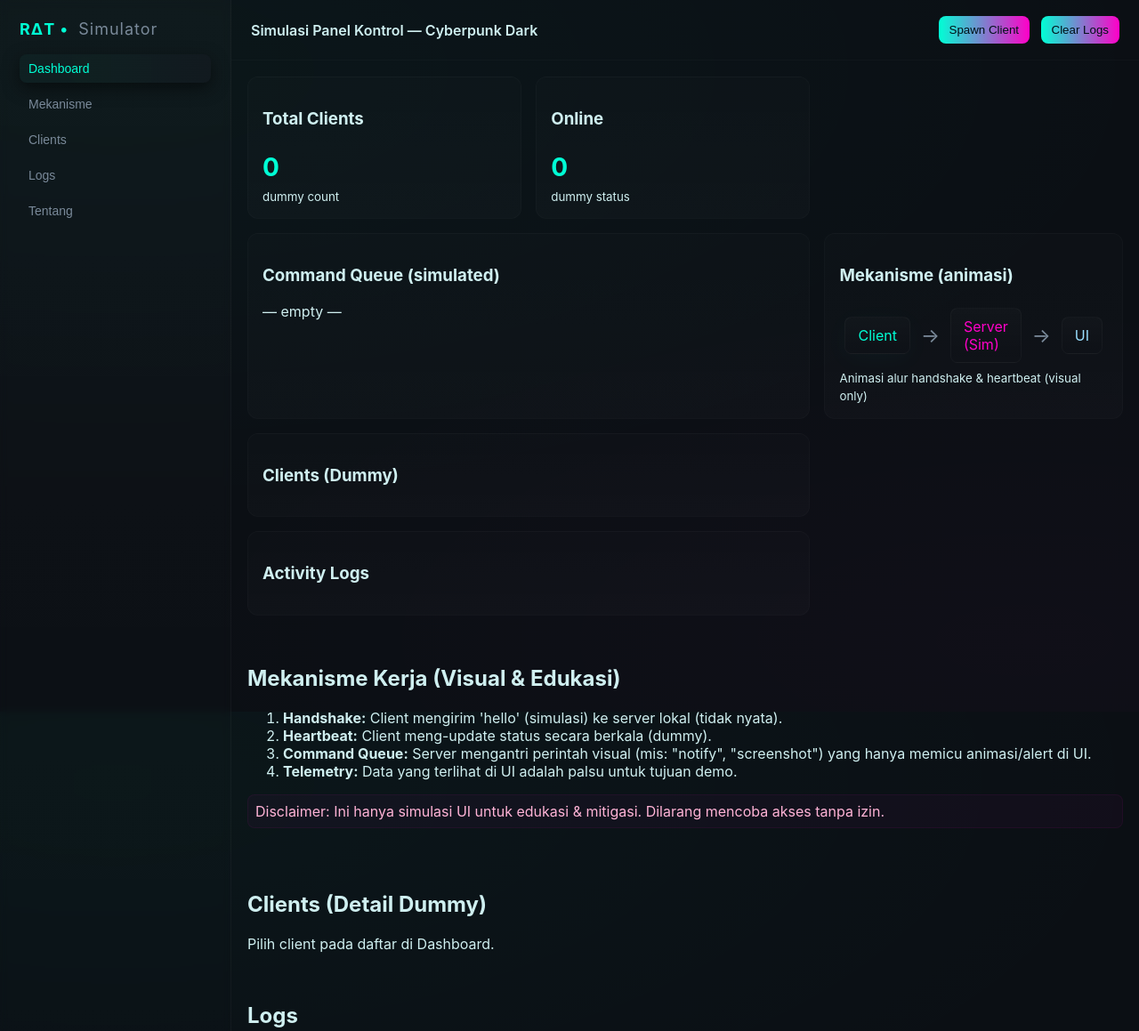
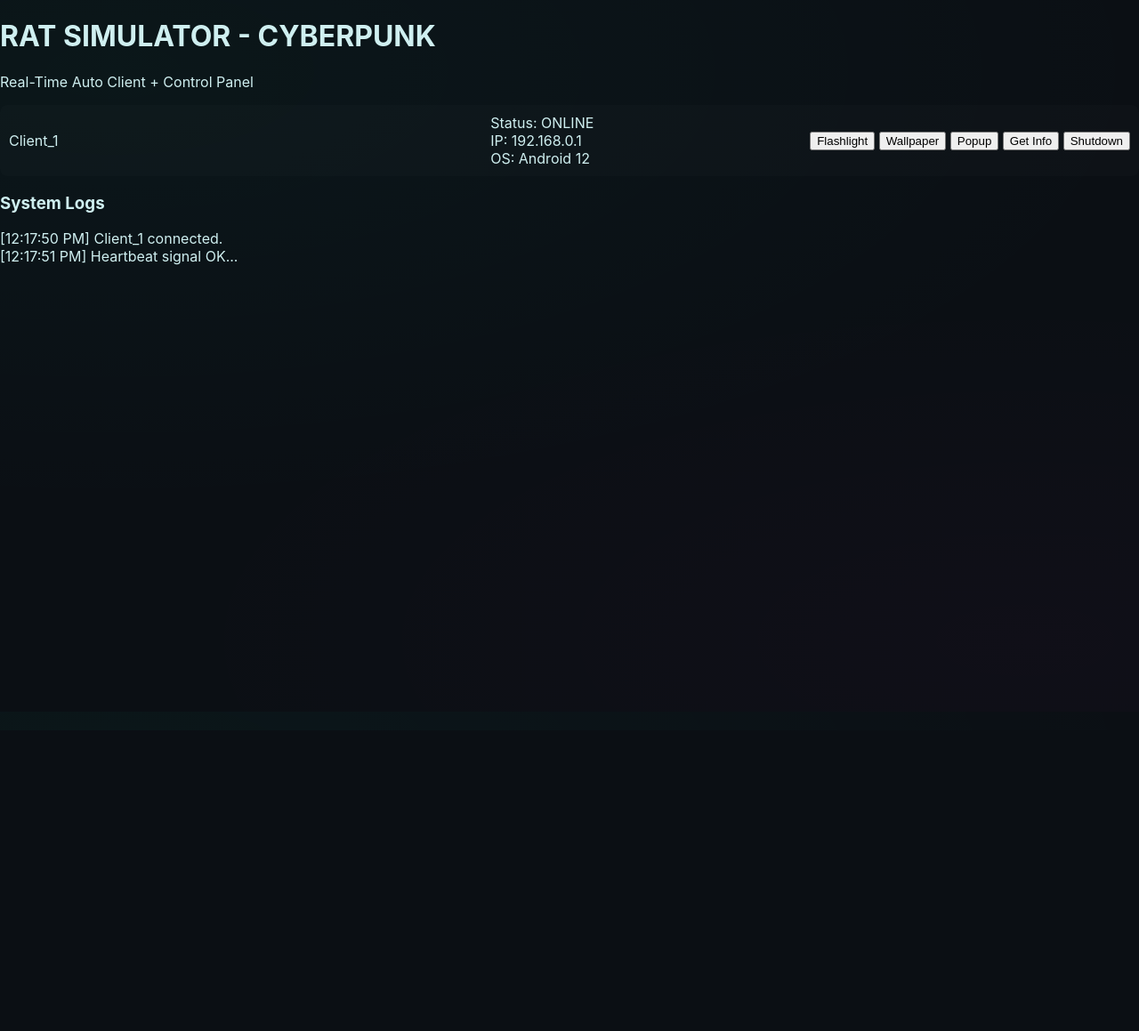
Before and after one commit to stokkzero26-ops/robuxx, a plain HTML site: page index.html in a window 1280 px wide. Shown: the top 1159 px of the page at 89% size. After the commit the page ends 821 px from the top, so only its background shows below. Drawn offline with Linux system fonts and the light colour scheme.

Commit message:
Update index.html

```diff
--- a/index.html
+++ b/index.html
@@ -1,130 +1,25 @@
-<!doctype html>
-<html lang="id">
+<!DOCTYPE html>
+<html lang="en">
 <head>
-  <meta charset="utf-8" />
-  <meta name="viewport" content="width=device-width,initial-scale=1" />
-  <title>RAT Simulator — UI-only (Edukasi)</title>
-  <link rel="stylesheet" href="style.css">
-  <meta name="description" content="Simulasi UI-only: memperlihatkan mekanisme RAT secara visual. Semua data dummy.">
+    <meta charset="UTF-8" />
+    <meta name="viewport" content="width=device-width, initial-scale=1.0" />
+    <title>RAT Simulator - Cyberpunk Edition</title>
+    <link rel="stylesheet" href="style.css" />
 </head>
+
 <body>
-  <div id="app">
-    <aside class="sidebar">
-      <div class="brand">RΔT • <span>Simulator</span></div>
-      <nav>
-        <button class="nav-btn active" data-view="dashboard">Dashboard</button>
-        <button class="nav-btn" data-view="mechanism">Mekanisme</button>
-        <button class="nav-btn" data-view="clients">Clients</button>
-        <button class="nav-btn" data-view="logs">Logs</button>
-        <button class="nav-btn" data-view="about">Tentang</button>
-      </nav>
-      <div class="footer-note">Mode: <strong>UI-only</strong></div>
-    </aside>
+    <div class="header">
+        <h1>RAT SIMULATOR - CYBERPUNK</h1>
+        <p class="subtitle">Real-Time Auto Client + Control Panel</p>
+    </div>
 
-    <main class="main">
-      <header class="topbar">
-        <div class="top-title">Simulasi Panel Kontrol — Cyberpunk Dark</div>
-        <div class="top-actions">
-          <button id="spawn-client">Spawn Client</button>
-          <button id="clear-logs">Clear Logs</button>
-        </div>
-      </header>
+    <div id="client-container"></div>
 
-      <section id="view-dashboard" class="view active">
-        <div class="grid">
-          <div class="card stat">
-            <h3>Total Clients</h3>
-            <div id="stat-clients">0</div>
-            <small>dummy count</small>
-          </div>
+    <div class="log-box">
+        <h3>System Logs</h3>
+        <div id="log"></div>
+    </div>
 
-          <div class="card stat">
-            <h3>Online</h3>
-            <div id="stat-online">0</div>
-            <small>dummy status</small>
-          </div>
-
-          <div class="card chart card-large">
-            <h3>Command Queue (simulated)</h3>
-            <div id="queue-area" class="queue-area">— empty —</div>
-          </div>
-
-          <div class="card diagram">
-            <h3>Mekanisme (animasi)</h3>
-            <div class="diagram-box">
-              <div class="node client-node">Client</div>
-              <div class="arrow">→</div>
-              <div class="node server-node">Server (Sim)</div>
-              <div class="arrow">→</div>
-              <div class="node ui-node">UI</div>
-            </div>
-            <small>Animasi alur handshake & heartbeat (visual only)</small>
-          </div>
-
-          <div class="card clients-list card-large">
-            <h3>Clients (Dummy)</h3>
-            <div id="clients-list"></div>
-          </div>
-
-          <div class="card logs card-large">
-            <h3>Activity Logs</h3>
-            <div id="log-area"></div>
-          </div>
-        </div>
-      </section>
-
-      <section id="view-mechanism" class="view">
-        <div class="doc">
-          <h2>Mekanisme Kerja (Visual & Edukasi)</h2>
-          <ol>
-            <li><strong>Handshake:</strong> Client mengirim 'hello' (simulasi) ke server lokal (tidak nyata).</li>
-            <li><strong>Heartbeat:</strong> Client meng-update status secara berkala (dummy).</li>
-            <li><strong>Command Queue:</strong> Server mengantri perintah visual (mis: "notify", "screenshot") yang hanya memicu animasi/alert di UI.</li>
-            <li><strong>Telemetry:</strong> Data yang terlihat di UI adalah palsu untuk tujuan demo.</li>
-          </ol>
-          <p class="warning">Disclaimer: Ini hanya simulasi UI untuk edukasi & mitigasi. Dilarang mencoba akses tanpa izin.</p>
-        </div>
-      </section>
-
-      <section id="view-clients" class="view">
-        <div class="doc">
-          <h2>Clients (Detail Dummy)</h2>
-          <div id="client-detail">Pilih client pada daftar di Dashboard.</div>
-        </div>
-      </section>
-
-      <section id="view-logs" class="view">
-        <div class="doc">
-          <h2>Logs</h2>
-          <div id="logs-full"></div>
-        </div>
-      </section>
-
-      <section id="view-about" class="view">
-        <div class="doc">
-          <h2>Tentang Project</h2>
-          <p>Simulasi dibuat untuk tujuan edukasi: memperlihatkan arsitektur & tanda-tanda trafik agar peserta paham bagaimana mendeteksi, bukan cara menyerang.</p>
-          <p>Semua data bersifat <em>dummy</em> dan tindakan di UI <strong>tidak</strong> melakukan eksekusi di luar browser.</p>
-        </div>
-      </section>
-
-      <footer class="footer">
-        <div>© Simulator • Buat oleh kamu — Sesuaikan README sebelum publikasi</div>
-      </footer>
-    </main>
-  </div>
-
-  <!-- modal for simulated actions -->
-  <div id="modal" class="modal hidden">
-    <div class="modal-card">
-      <h3 id="modal-title">Action</h3>
-      <pre id="modal-body" style="white-space:pre-wrap"></pre>
-      <div class="modal-actions">
-        <button id="modal-close">Close</button>
-      </div>
-    </div>
-  </div>
-
-  <script src="app.js"></script>
+    <script src="script.js"></script>
 </body>
-  </html>
+</html>
```
